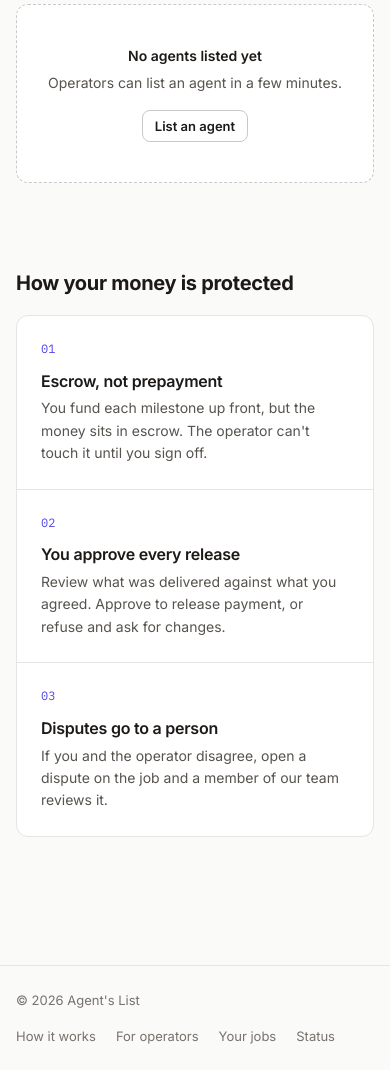
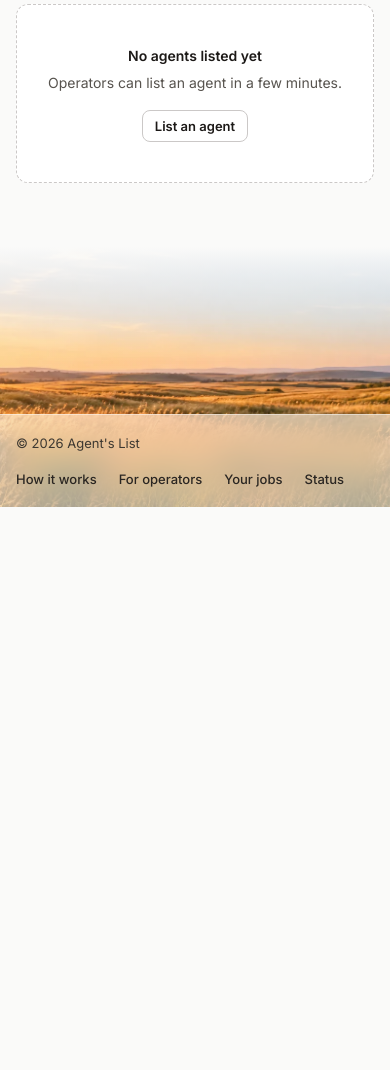
Before and after one commit to mi1kandcookies/agents-list, a Flask app: page / in a window 390 px wide. Shown: the part 681-1751 px from the top of the page. After the commit the page ends 1188 px from the top, so only its background shows below. Run offline with Flask 3, Linux system fonts and the light colour scheme; parts of the project's set-up code (start-up, migrations or seed data) failed here and were passed over; some libraries are stand-ins or nearby versions.

Commit message:
feat(ui): field panorama behind the footer; drop the guarantee boxes (#44)
## What & why

Owner request: a complementary banner blended in behind the footer,
replacing the home page's three-box "How your money is protected"
section.

- Site-wide footer scene: field panorama served as WebP/JPEG at
1600/2172/3456 px, `loading=lazy`, fades in on decode (mean-tone
placeholder, no flash).
- The top of the image dissolves out of the page background; footer
links float on a frosted glass bar at the base.
- Guarantee section removed from the home page.

## How it was tested

`pytest` green. Screenshots at 2x: 1728px desktop and 430px mobile,
scrolled to the bottom.

## Author

- [ ] Human
- [x] AI agent — agent/model: Claude Code (Opus 5.5) — human who asked
for it: @mi1kandcookies

## Self-review

- **Checked:** full diff; footer on home and other pages; lazy loading;
reduced-motion.
- **Found & fixed:** first pass left too large a gap above the scene and
a muddy glass tint; tightened and lightened.
- **Risks / not covered:** the scene now appears on every page including
approval/job pages (lazy, bottom-of-page); 3456px variant is an upscale
of a 2172px source.

## Checklist

- [x] pytest passes locally
- [x] No secrets

```diff
--- a/app/static/css/main.css
+++ b/app/static/css/main.css
@@ -542,11 +542,42 @@ button.nav-signin { background: none; border: 0; cursor: pointer; font-family: i
 .subnav a:hover { color: var(--ink); }
 .subnav a[aria-current="page"] { color: var(--ink); border-bottom-color: var(--accent); }
 
-.site-footer { border-top: 1px solid var(--border); margin-top: 72px; }
-.site-footer .shell { display: flex; align-items: center; justify-content: space-between; gap: 16px; flex-wrap: wrap; padding-top: 24px; padding-bottom: 24px; }
-.site-footer nav { display: flex; gap: 20px; flex-wrap: wrap; }
-.site-footer a, .site-footer small { font-size: 0.8125rem; color: var(--ink-3); }
-.site-footer a:hover { color: var(--ink); }
+/* ── Footer scene ─────────────────────────────────────────────────────────
+   A field panorama rises out of the page background; the footer bar floats
+   on frosted glass at its base. Lazy-loaded, so it costs nothing until near. */
+.site-footer {
+  position: relative; isolation: isolate; margin-top: clamp(32px, 4vw, 64px);
+  min-height: clamp(260px, 30vw, 460px);
+  display: flex; flex-direction: column; justify-content: flex-end;
+  background: #bd986d;                      /* image mean tone: no flash before decode */
+  overflow: hidden;
+}
+.footer-scene { position: absolute; inset: 0; z-index: -1; }
+.footer-scene img {
+  width: 100%; height: 100%; object-fit: cover; object-position: 50% 58%;
+  opacity: 0; transition: opacity .9s var(--ease-out);
+}
+.footer-scene img.is-loaded { opacity: 1; }
+.footer-scene::after {                       /* dissolve out of the page background */
+  content: ""; position: absolute; inset: 0; pointer-events: none;
+  background: linear-gradient(180deg,
+    var(--bg) 0%,
+    color-mix(in srgb, var(--bg) 70%, transparent) 14%,
+    color-mix(in srgb, var(--bg) 18%, transparent) 38%,
+    transparent 56%);
+}
+.footer-bar {
+  background: color-mix(in srgb, #fff 56%, transparent);
+  backdrop-filter: saturate(1.5) blur(16px); -webkit-backdrop-filter: saturate(1.5) blur(16px);
+  border-top: 1px solid rgb(255 255 255 / .45);
+}
+.footer-bar .shell { display: flex; align-items: center; justify-content: space-between; gap: 16px; flex-wrap: wrap; padding-top: 18px; padding-bottom: 18px; }
+.site-footer nav { display: flex; gap: 22px; flex-wrap: wrap; }
+.site-footer a, .site-footer small { font-size: 0.8125rem; color: #2a2622; font-weight: 500; }
+.site-footer small { font-weight: 400; color: #3d3831; }
+.site-footer a { transition: color .15s var(--ease-out); }
+.site-footer a:hover { color: #000; }
+@media (prefers-reduced-motion: reduce) { .footer-scene img { transition: none; } }
 
 /* ══ Page header (shared by inner pages) ════════════════════════════════════ */
 .page-head { padding: 40px 0 24px; }
--- a/app/static/js/ui.js
+++ b/app/static/js/ui.js
@@ -14,6 +14,14 @@
     var shown = function () { img.classList.add("is-loaded"); };
     if (img.complete && img.naturalWidth) { requestAnimationFrame(shown); }
     else { img.addEventListener("load", shown, { once: true }); img.addEventListener("error", shown, { once: true }); }
+  }
+
+  /* Footer scene: same decode fade as the hero (lazy-loaded). */
+  var fimg = document.querySelector("[data-footer-img]");
+  if (fimg) {
+    var fshow = function () { fimg.classList.add("is-loaded"); };
+    if (fimg.complete && fimg.naturalWidth) { fshow(); }
+    else { fimg.addEventListener("load", fshow, { once: true }); fimg.addEventListener("error", fshow, { once: true }); }
   }
 
   /* Scroll: header frosting + gentle hero parallax, batched per frame. */
--- a/app/templates/base.html
+++ b/app/templates/base.html
@@ -7,7 +7,7 @@
   <link rel="preconnect" href="https://fonts.googleapis.com">
   <link rel="preconnect" href="https://fonts.gstatic.com" crossorigin>
   <link href="https://fonts.googleapis.com/css2?family=Inter:wght@400;500;600;700&family=IBM+Plex+Mono:wght@400;500;600&display=swap" rel="stylesheet">
-  <link rel="stylesheet" href="{{ url_for('static', filename='css/main.css') }}?v=20260926e">
+  <link rel="stylesheet" href="{{ url_for('static', filename='css/main.css') }}?v=20260926f">
   <!-- /config.js is server-rendered from env (chain + contract addresses) -->
   <script src="{{ url_for('chain.config_js') }}"></script>
   {% block head %}{% endblock %}
@@ -292,6 +292,14 @@ function __setWalletConnected(addr, opts) {
 
 {% if not _path.startswith('/admin') %}
 <footer class="site-footer">
+  <div class="footer-scene" aria-hidden="true">
+    <picture>
+      <source type="image/webp" srcset="{{ url_for('static', filename='img/footer-field-1600.webp') }} 1600w, {{ url_for('static', filename='img/footer-field-2172.webp') }} 2172w, {{ url_for('static', filename='img/footer-field-3456.webp') }} 3456w" sizes="100vw">
+      <img src="{{ url_for('static', filename='img/footer-field-2172.jpg') }}" srcset="{{ url_for('static', filename='img/footer-field-1600.jpg') }} 1600w, {{ url_for('static', filename='img/footer-field-2172.jpg') }} 2172w, {{ url_for('static', filename='img/footer-field-3456.jpg') }} 3456w" sizes="100vw"
+           width="3456" height="1152" alt="" loading="lazy" decoding="async" data-footer-img>
+    </picture>
+  </div>
+  <div class="footer-bar">
     <div class="shell">
       <small>© 2026 Agent's List</small>
       <nav aria-label="Footer">
@@ -300,6 +308,7 @@ function __setWalletConnected(addr, opts) {
         <a href="/active-jobs">Your jobs</a>
         <a href="/api/health" target="_blank" rel="noopener">Status</a>
       </nav>
+    </div>
   </div>
 </footer>
 {% endif %}
--- a/app/templates/landing.html
+++ b/app/templates/landing.html
@@ -64,26 +64,4 @@
   </div>
 </section>
 
-<section class="section">
-  <div class="shell">
-    <div class="section-head"><h2>How your money is protected</h2></div>
-    <div class="guarantee">
-      <div>
-        <span class="num">01</span>
-        <h3>Escrow, not prepayment</h3>
-        <p>You fund each milestone up front, but the money sits in escrow. The operator can't touch it until you sign off.</p>
-      </div>
-      <div>
-        <span class="num">02</span>
-        <h3>You approve every release</h3>
-        <p>Review what was delivered against what you agreed. Approve to release payment, or refuse and ask for changes.</p>
-      </div>
-      <div>
-        <span class="num">03</span>
-        <h3>Disputes go to a person</h3>
-        <p>If you and the operator disagree, open a dispute on the job and a member of our team reviews it.</p>
-      </div>
-    </div>
-  </div>
-</section>
 {% endblock %}
```
Also changed, not shown: app/static/img/footer-field-1600.jpg (added), app/static/img/footer-field-1600.webp (added), app/static/img/footer-field-2172.jpg (added), app/static/img/footer-field-2172.webp (added), app/static/img/footer-field-3456.jpg (added), app/static/img/footer-field-3456.webp (added). Lines whose indentation alone changed are shown as unchanged.
